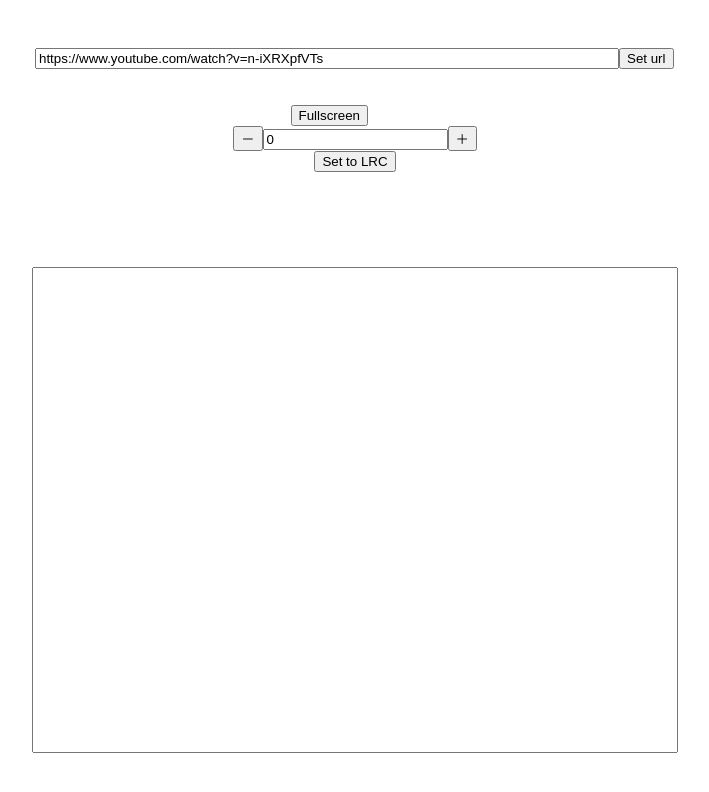
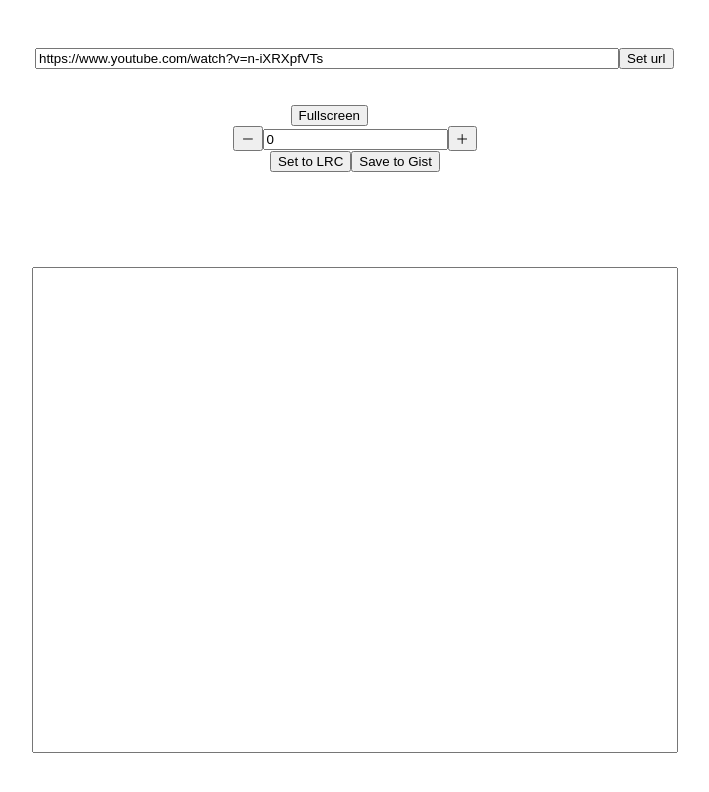
Before and after one commit to hyww/Noti, a React app: page /y/1#/y/n-iXRXpfVTs in a window 1280 px wide. Shown: the top 792 px of the page, without its empty margins (285-994 px from the left). Built offline with nearby package versions, Linux system fonts and the light colour scheme.

Commit message:
edit: save to Gist

```diff
--- a/src/App.js
+++ b/src/App.js
@@ -16,6 +16,7 @@ class App extends Component {
       time: 0,
       timer: null,
       offset: 0,
+      gisting: false,
     }
     this.setPlayer = this.setPlayer.bind(this);
     this.setTime = this.setTime.bind(this);
@@ -23,9 +24,11 @@ class App extends Component {
     this.urlOnSet = this.urlOnSet.bind(this);
     this.fullOnClick = this.fullOnClick.bind(this);
     this.mergeOnClick = this.mergeOnClick.bind(this);
+    this.gistOnClick = this.gistOnClick.bind(this);
     this.lrcOnChange = this.lrcOnChange.bind(this);
     this.onPlayerStateChange = this.onPlayerStateChange.bind(this);
     this.onTextKeyDown = this.onTextKeyDown.bind(this);
+    this.getGist = this.getGist.bind(this);
   }
   render() {
     const params = this.props.match.params;
@@ -69,6 +72,10 @@ class App extends Component {
             <button
               onClick={this.mergeOnClick}
             >Set to LRC</button>
+            <button
+              onClick={this.gistOnClick}
+              disabled={this.state.gisting}
+            >Save to Gist</button>
           </div>
         </div>
         <div>
@@ -82,22 +89,14 @@ class App extends Component {
       </div>
     );
   }
-  componentDidMount() {
-    const params = this.props.match.params;
-    this.refs.videoUrl.value = `https://www.youtube.com/watch?v=${params.videoId}`;
-    if(params.offset){
-      this.setOffset(parseFloat(params.offset));
-    }
-    if(params.gistId){
-      window.fetch(`https://api.github.com/gists/${params.gistId}`)
+  getGist(id) {
+    window.fetch(`https://api.github.com/gists/${id}`)
       .then((res)=>{
-          console.log(res);
         if(!res.ok)
           throw new Error(res.statusText);
         return res.json();
       })
       .then(json=>{
-          console.log(json);
         for(let i in json.files){
           if(json.files[i].truncated)//FIXME: fetch again from raw_url
             throw new Error('truncated!');
@@ -107,8 +106,22 @@ class App extends Component {
       })
       .catch((e)=>{
         console.log(e);
-          this.props.history.replace(`/y/${params.videoId}`);
+        this.props.history.replace(`/y/${this.props.match.params.videoId}`);
       });
+  }
+  componentDidMount() {
+    const params = this.props.match.params;
+    this.refs.videoUrl.value = `https://www.youtube.com/watch?v=${params.videoId}`;
+    if(params.offset){
+      this.setOffset(parseFloat(params.offset));
+    }
+    if(params.gistId){
+      this.getGist(params.gistId);
+    }
+  }
+  componentWillReceiveProps(nextProps) {
+    if ( this.props.match.params.gistId !== nextProps.match.params.gistId ) {
+      this.getGist(nextProps.match.params.gistId);
     }
   }
   setOffset(s, e) {
@@ -147,6 +160,34 @@ class App extends Component {
         req.call(vid);
       }
     }
+  }
+  gistOnClick() {
+    const videoId = this.props.match.params.videoId;
+    this.setState({ gisting: true });
+    window.fetch('https://api.github.com/gists', {
+      method: 'POST',
+      body: JSON.stringify({
+        descripttion: `a subtitle in lrc format for https://www.youtube.com/watch?v=${videoId} created using https://hyww.github.io/Noti/`,
+        public: false,
+        files:{
+          "file.lrc": {
+            content: this.state.text
+          }
+        }
+      })
+    }).then((res)=>{
+      if(!res.ok)
+        throw new Error(res.statusText);
+      return res.json();
+    }).then(json=>{
+      const params = this.props.match.params;
+      this.props.history.push(`/y/${params.videoId}/g/${json.id}${params.offset?'/'+params.offset:''}`);
+      this.setState({ gisting: false });
+    }).catch((e)=>{
+      alert('failed');
+      console.log(e);
+      this.setState({ gisting: false });
+    });
   }
   setPlayer(player) {
     this.setState({player});
```
Lines whose indentation alone changed are shown as unchanged.
